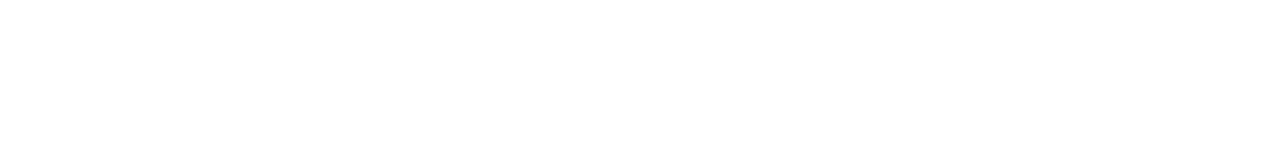
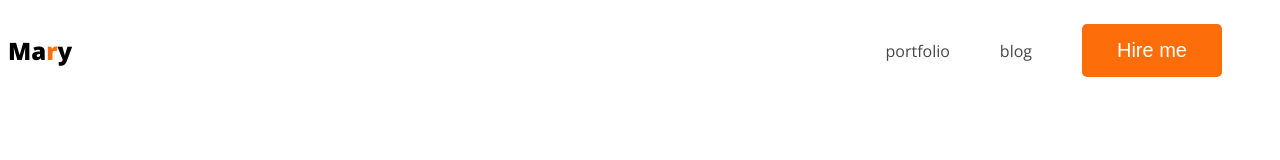
Before and after one commit to Emon122181/developer-portfolio, a plain HTML site: page index.htm in a window 1280 px wide. Drawn offline with nearby package versions, Linux system fonts and the light colour scheme.

Commit message:
added nav

```diff
--- a/index.htm
+++ b/index.htm
@@ -4,8 +4,31 @@
     <meta charset="UTF-8">
     <meta name="viewport" content="width=device-width, initial-scale=1.0">
     <title>Web developer portfolio</title>
+    <link rel="preconnect" href="https://fonts.googleapis.com">
+<link rel="preconnect" href="https://fonts.gstatic.com" crossorigin>
+<link href="https://fonts.googleapis.com/css2?family=Open+Sans:wght@400;600;800&display=swap" rel="stylesheet">
+
+
+
+    <link rel="stylesheet" href="styless/portfolio.css">
 </head>
 <body>
+    <header>
+        <nav>
+            <h2 class="nev-title">Ma<span class="text-primary">r</span>y</h2>
+            <ul>
+                <li><a href="">portfolio</a></li>
+                <li><a href="">blog</a></li>
+                <li><button class="btn-primary">Hire me</button></li>
+            </ul>
+        </nav>
 
+    </header>
+    <main>
+
+    </main>
+    <footer>
+
+    </footer>
 </body>
 </html>
--- /dev/null
+++ b/styless/portfolio.css
@@ -0,0 +1,48 @@
+/* common shred styles */
+body {
+    font-family: 'Open Sans', sans-serif;
+}
+
+.btn-primary {
+    border-radius: 5px;
+    background: #FD6E0A;
+    border: 0;
+    font-size: 20px;
+    font-weight: 500;
+    color: white;
+    padding: 15px 35px;
+}
+
+.text-primary {
+    color: #FD6E0A;
+}
+
+
+/* nav related styles */
+nav {
+    display: flex;
+    align-items: center;
+    justify-content: space-between;
+}
+
+.nav {
+    color: var(--Dark-01, #181818);
+    font-style: normal;
+    font-weight: 800;
+}
+
+nav>ul {
+    display: flex;
+    align-items: center;
+
+}
+
+nav li {
+    list-style: none;
+    margin-right: 50px;
+}
+
+nav a {
+    text-decoration: none;
+    color: #474747;
+}
```
